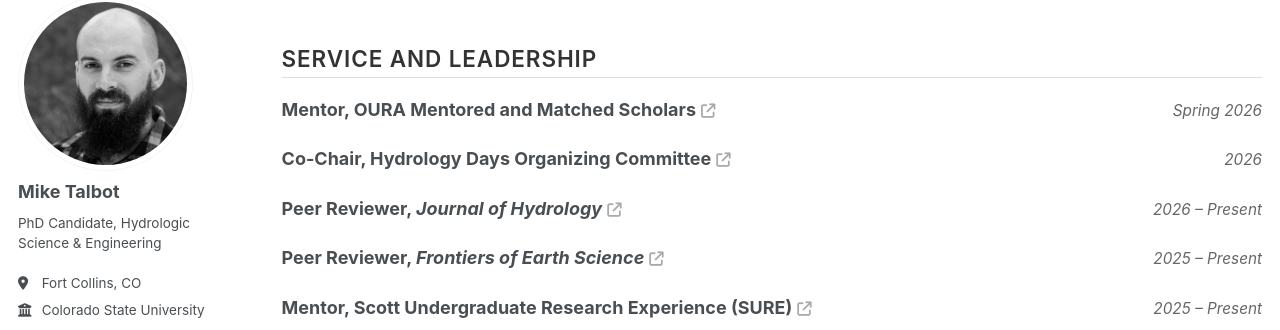
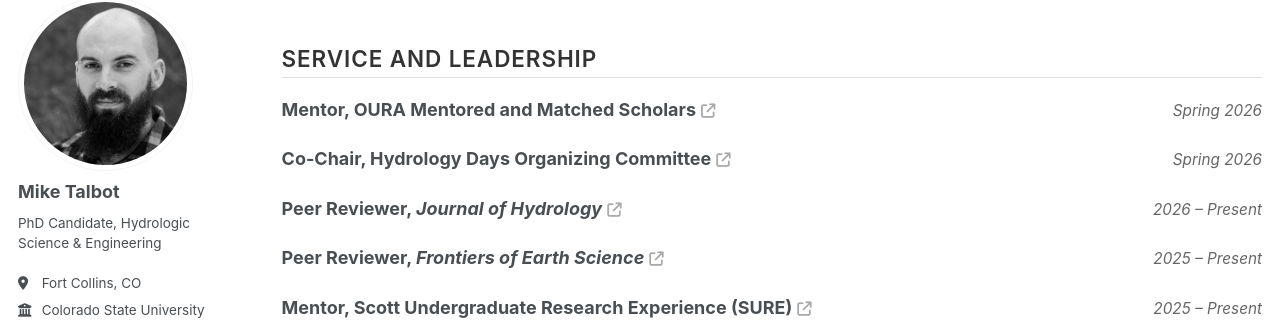
Before and after one commit to realmiketalbot/realmiketalbot.github.io, a Jekyll site: the page built from _pages/cv.md, in a window 1280 px wide and 900 px high, scrolled down 2176 px. Shown: the part 110-440 px from the top of the window. Built offline with Jekyll 4.4.1, drawn with Linux system fonts in a browser that asks for light colours; some web fonts are replaced; a script that is not in the unit is left out; comment, search, counter and statistics services are not loaded.

Commit message:
Update CV

```diff
--- a/_pages/cv.md
+++ b/_pages/cv.md
@@ -257,7 +257,7 @@ redirect_from:
       Co-Chair, Hydrology Days Organizing Committee
       <a href="https://www.engr.colostate.edu/ce/events/hydrology-days/" target="_blank" class="cv-link-icon"><i class="fa-solid fa-arrow-up-right-from-square"></i></a>
     </strong>
-    <span class="cv-dates">2026</span>
+    <span class="cv-dates">Spring 2026</span>
   </div>
 </div>
 
```
